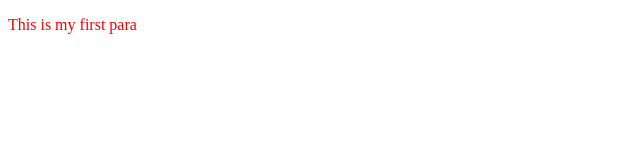
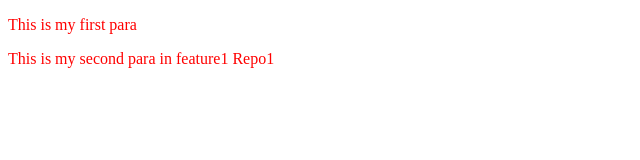
Before and after one commit to mrinal2002/git_demo, a plain HTML site: page index.html in a window 1280 px wide. Shown: the whole page, without its empty margins (0-640 px from the left). Drawn offline with Linux system fonts and the light colour scheme.

Commit message:
add a new para in feature1 branch

```diff
--- a/index.html
+++ b/index.html
@@ -8,5 +8,6 @@
 </head>
 <body>
     <p>This is my first para</p>
+    <p>This is my second para in feature1 Repo1</p>
 </body>
 </html>
```
